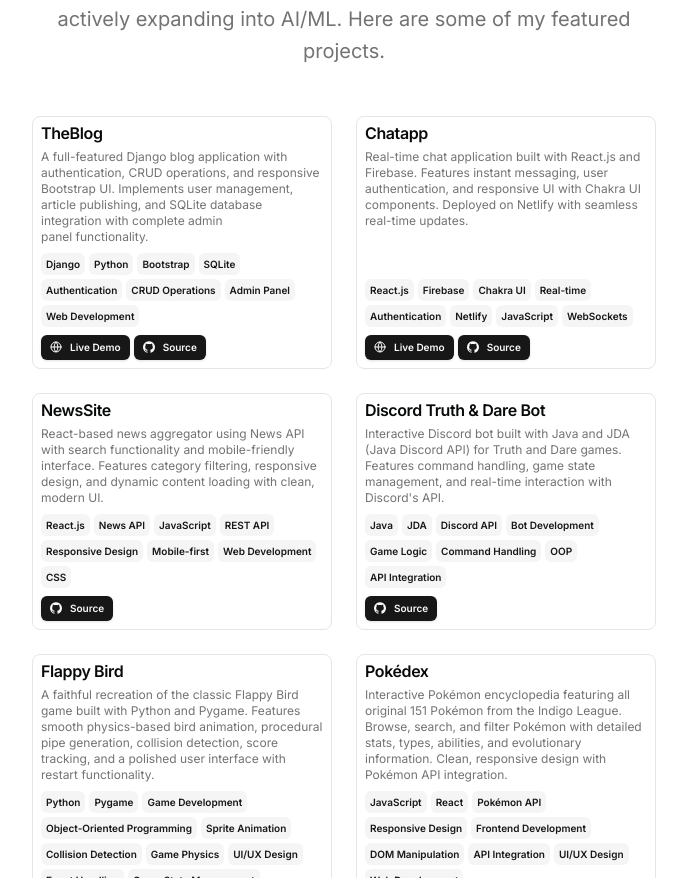
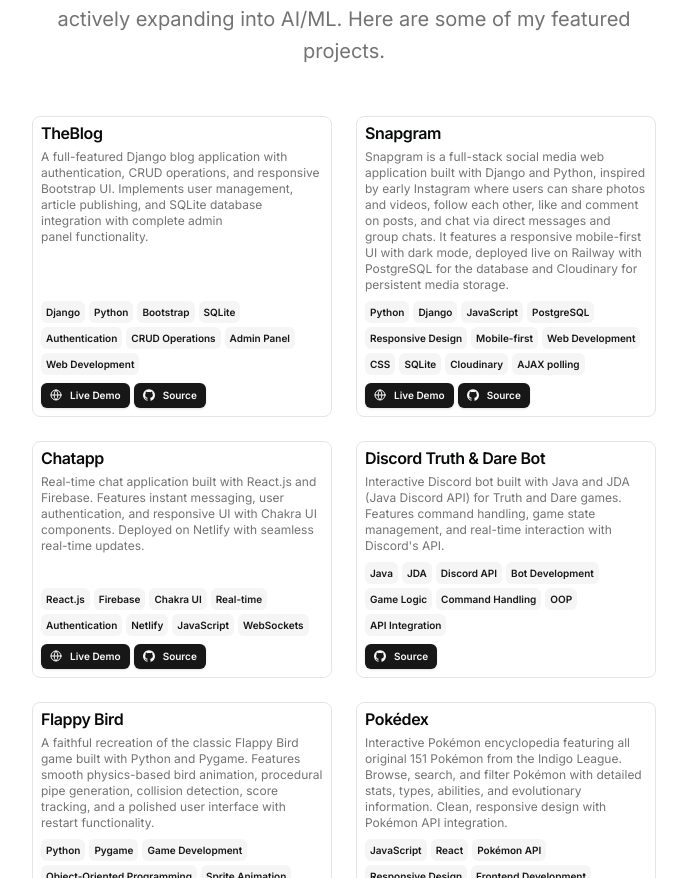
Before and after one commit to kiinshuk/online, a Next.js app: page / in a window 1280 px wide. Shown: the part 923-1801 px from the top of the page, without its empty margins (296-983 px from the left). Built offline with nearby package versions, Linux system fonts and the light colour scheme.

Commit message:
resume update

```diff
--- a/src/data/resume.tsx
+++ b/src/data/resume.tsx
@@ -32,7 +32,9 @@ export const DATA = {
     "Pandas",
     "MongoDB",
     "JavaScript",
-    "Pygame"
+    "Pygame",
+    "SQLite",
+    "PostgreSQL",
 
   ],
   navbar: [
@@ -137,6 +139,39 @@ export const DATA = {
     video: "",
   },
   {
+    title: "Snapgram",
+    href: "https://github.com/kiinshuk/sg",
+    active: true,
+    description: "Snapgram is a full-stack social media web application built with Django and Python, inspired by early Instagram where users can share photos and videos, follow each other, like and comment on posts, and chat via direct messages and group chats. It features a responsive mobile-first UI with dark mode, deployed live on Railway with PostgreSQL for the database and Cloudinary for persistent media storage.",
+    technologies: [
+      "Python",
+      "Django",
+      "JavaScript",
+      "PostgreSQL",
+      "Responsive Design",
+      "Mobile-first",
+      "Web Development",
+      "CSS",
+      "SQLite",
+      "Cloudinary",
+      "AJAX polling",
+    ],
+    links: [
+      {
+        type: "Live Demo",
+        href: "https://web-production-29f59.up.railway.app/",
+        icon: <Icons.globe className="size-3" />,
+      },
+      {
+        type: "Source",
+        href: "https://github.com/kiinshuk/sg",
+        icon: <Icons.github className="size-3" />,
+      },
+    ],
+    image: "",
+    video: "",
+  },
+  {
     title: "Chatapp",
     href: "https://github.com/kiinshuk/Chatapp",
     active: true,
@@ -166,31 +201,7 @@ export const DATA = {
     image: "",
     video: "",
   },
-  {
-    title: "NewsSite",
-    href: "https://github.com/kiinshuk/NewsSite",
-    active: true,
-    description: "React-based news aggregator using News API with search functionality and mobile-friendly interface. Features category filtering, responsive design, and dynamic content loading with clean, modern UI.",
-    technologies: [
-      "React.js",
-      "News API",
-      "JavaScript",
-      "REST API",
-      "Responsive Design",
-      "Mobile-first",
-      "Web Development",
-      "CSS",
-    ],
-    links: [
-      {
-        type: "Source",
-        href: "https://github.com/kiinshuk/NewsSite",
-        icon: <Icons.github className="size-3" />,
-      },
-    ],
-    image: "",
-    video: "",
-  },
+
   {
     title: "Discord Truth & Dare Bot",
     href: "https://github.com/kiinshuk/Truth-and-Dare-bot",
```
